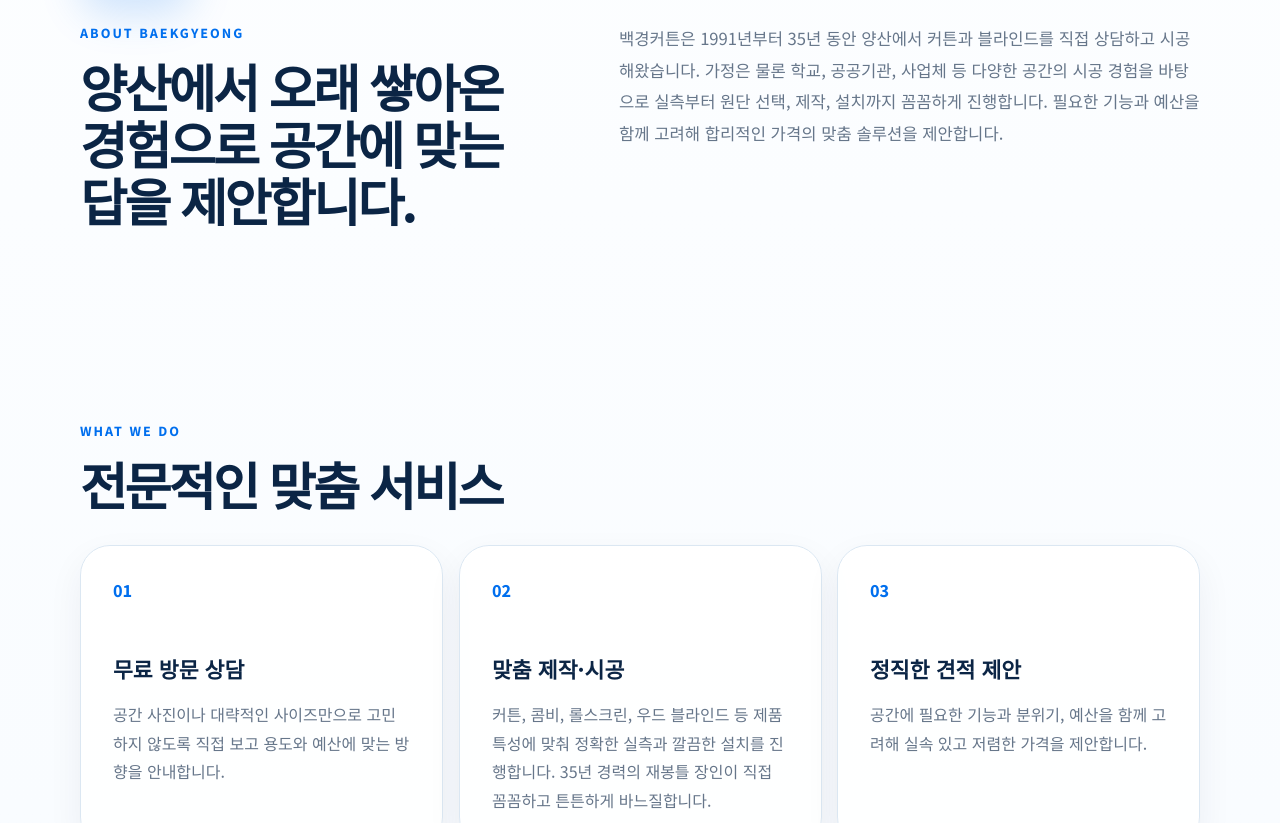
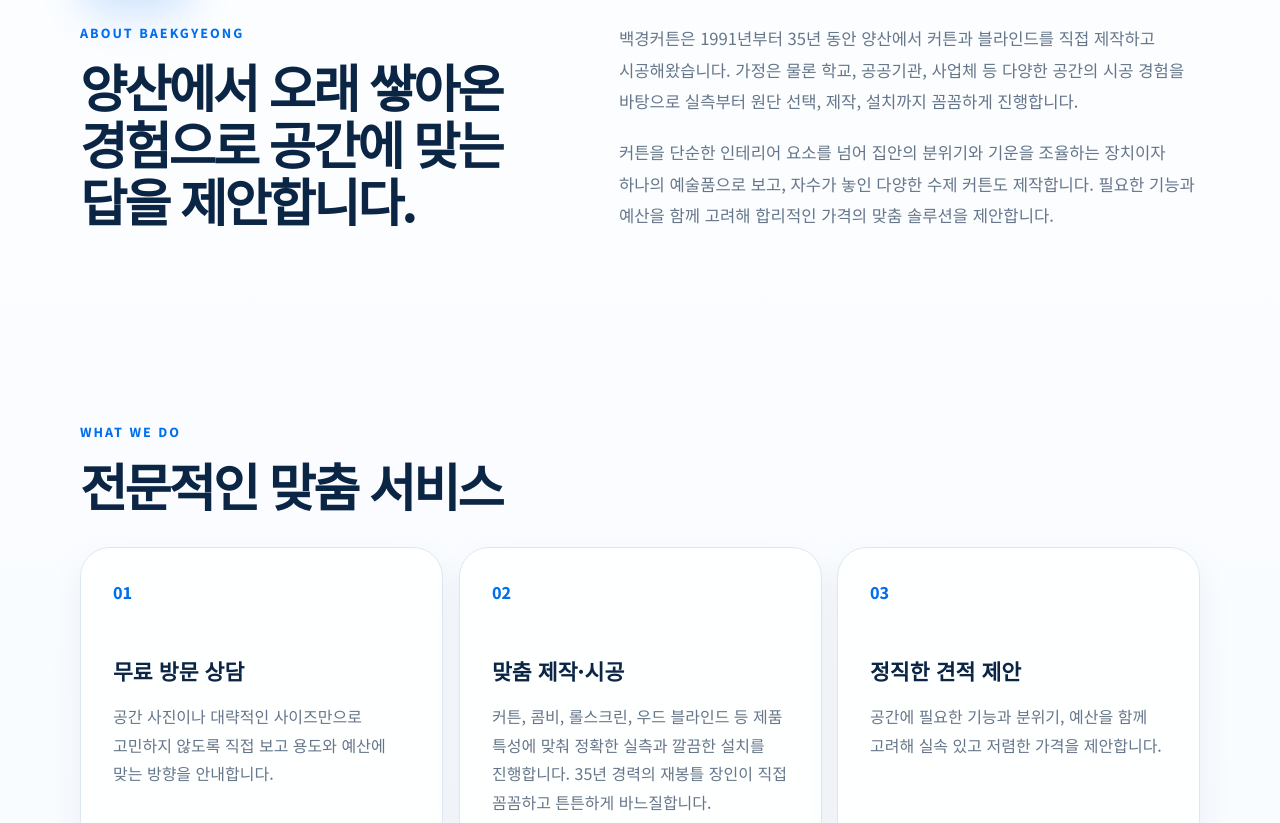
Before and after one commit to developer-caleb/BackgyeongHomePage, a plain HTML site: page index.html in a window 1280 px wide. Shown: the part 1012-1835 px from the top of the page. Drawn offline with Linux system fonts and the light colour scheme.

Commit message:
11123
11123

```diff
--- a/index.html
+++ b/index.html
@@ -86,13 +86,20 @@
           <p class="section-label">About Baekgyeong</p>
           <h2>양산에서 오래 쌓아온 경험으로 공간에 맞는 답을 제안합니다.</h2>
         </div>
-        <p>
-          백경커튼은 1991년부터 <span data-years-since="1991">35년</span> 동안
-          양산에서 커튼과 블라인드를 직접 상담하고 시공해왔습니다. 가정은 물론 학교, 공공기관, 사업체 등
-          다양한 공간의 시공 경험을 바탕으로 실측부터 원단 선택, 제작,
-          설치까지 꼼꼼하게 진행합니다. 필요한 기능과 예산을 함께 고려해
-          합리적인 가격의 맞춤 솔루션을 제안합니다.
-        </p>
+        <div class="intro-copy">
+          <p>
+            백경커튼은 1991년부터 <span data-years-since="1991">35년</span> 동안
+            양산에서 커튼과 블라인드를 직접 제작하고 시공해왔습니다. 가정은 물론
+            학교, 공공기관, 사업체 등 다양한 공간의 시공 경험을 바탕으로 실측부터
+            원단 선택, 제작, 설치까지 꼼꼼하게 진행합니다.
+          </p>
+          <p>
+            커튼을 단순한 인테리어 요소를 넘어 집안의 분위기와 기운을 조율하는
+            장치이자 하나의 예술품으로 보고, 자수가 놓인 다양한 수제 커튼도
+            제작합니다. 필요한 기능과 예산을 함께 고려해 합리적인 가격의 맞춤
+            솔루션을 제안합니다.
+          </p>
+        </div>
       </section>
 
       <section class="section services" id="services">
--- a/styles.css
+++ b/styles.css
@@ -23,6 +23,8 @@ body {
   margin: 0;
   font-family: "Noto Sans KR", Arial, sans-serif;
   color: var(--text);
+  word-break: keep-all;
+  overflow-wrap: break-word;
   background:
     radial-gradient(circle at 88% 8%, rgba(0, 111, 238, 0.16), transparent 28rem),
     linear-gradient(180deg, var(--white) 0%, var(--snow) 46%, var(--white) 100%);
@@ -421,7 +423,7 @@ a {
   font-size: clamp(2rem, 4vw, 3.4rem);
 }
 
-.intro p:last-child,
+.intro-copy p,
 .contact p {
   margin: 0;
   color: var(--muted);
@@ -429,8 +431,12 @@ a {
   line-height: 1.9;
 }
 
-.intro > p:last-child {
+.intro-copy {
   margin-top: 8.6rem;
+}
+
+.intro-copy p + p {
+  margin-top: 1.2rem;
 }
 
 .section-heading {
@@ -907,7 +913,7 @@ a {
     grid-template-columns: 1fr;
   }
 
-  .intro > p:last-child {
+  .intro-copy {
     margin-top: 0;
   }
 
```
